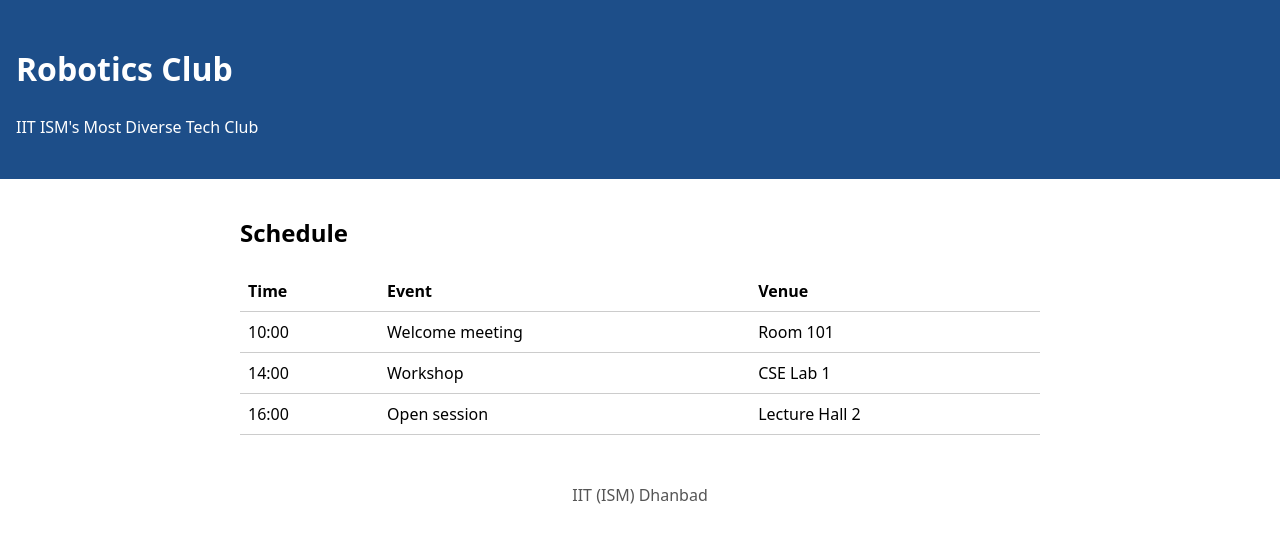
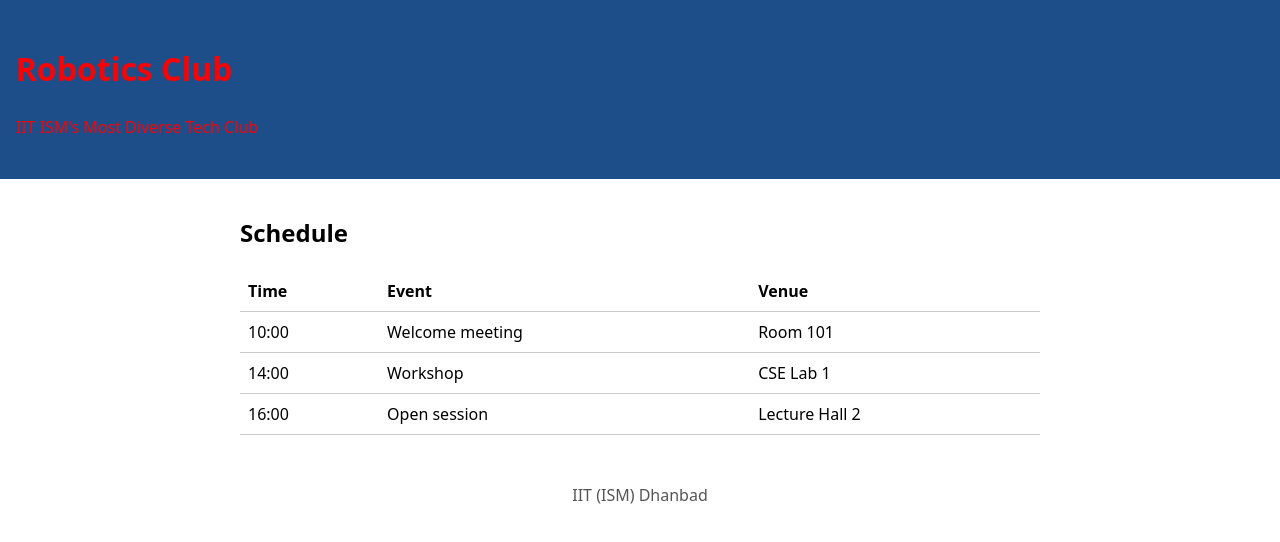
Before and after one commit to thejeshreddyism/club-page, a plain HTML site: page index.html in a window 1280 px wide. Drawn offline with Linux system fonts and the light colour scheme.

Commit message:
Try a red header

```diff
--- a/style.css
+++ b/style.css
@@ -1,5 +1,5 @@
 body { margin: 0; font-family: system-ui, sans-serif; line-height: 1.5; }
-.site-header { background: #1d4e89; color: white; padding: 1.5rem 1rem; }
+.site-header { background: #1d4e89; color: red; padding: 1.5rem 1rem; }
 main { max-width: 50rem; margin: 0 auto; padding: 1rem; }
 table { width: 100%; border-collapse: collapse; }
 th, td { text-align: left; padding: 0.5rem; border-bottom: 1px solid #ccc; }
```
